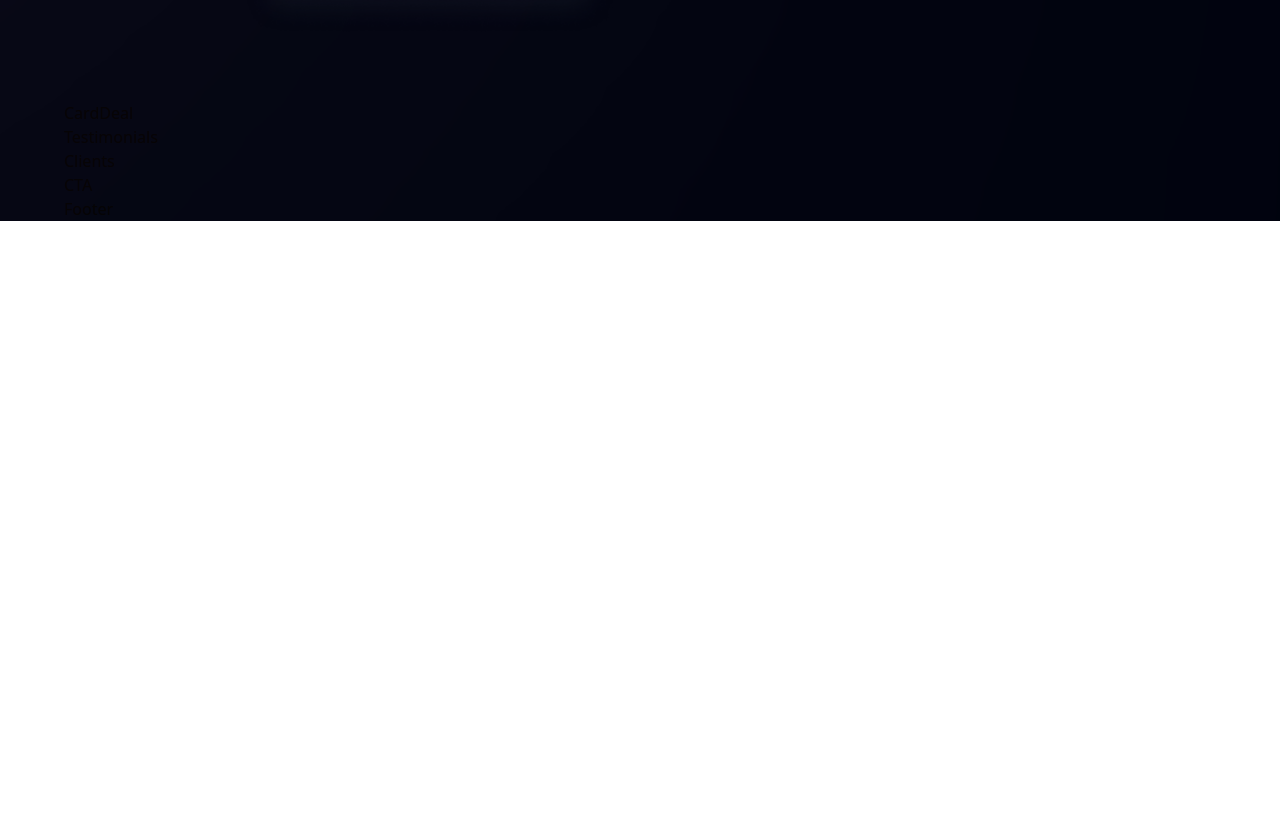
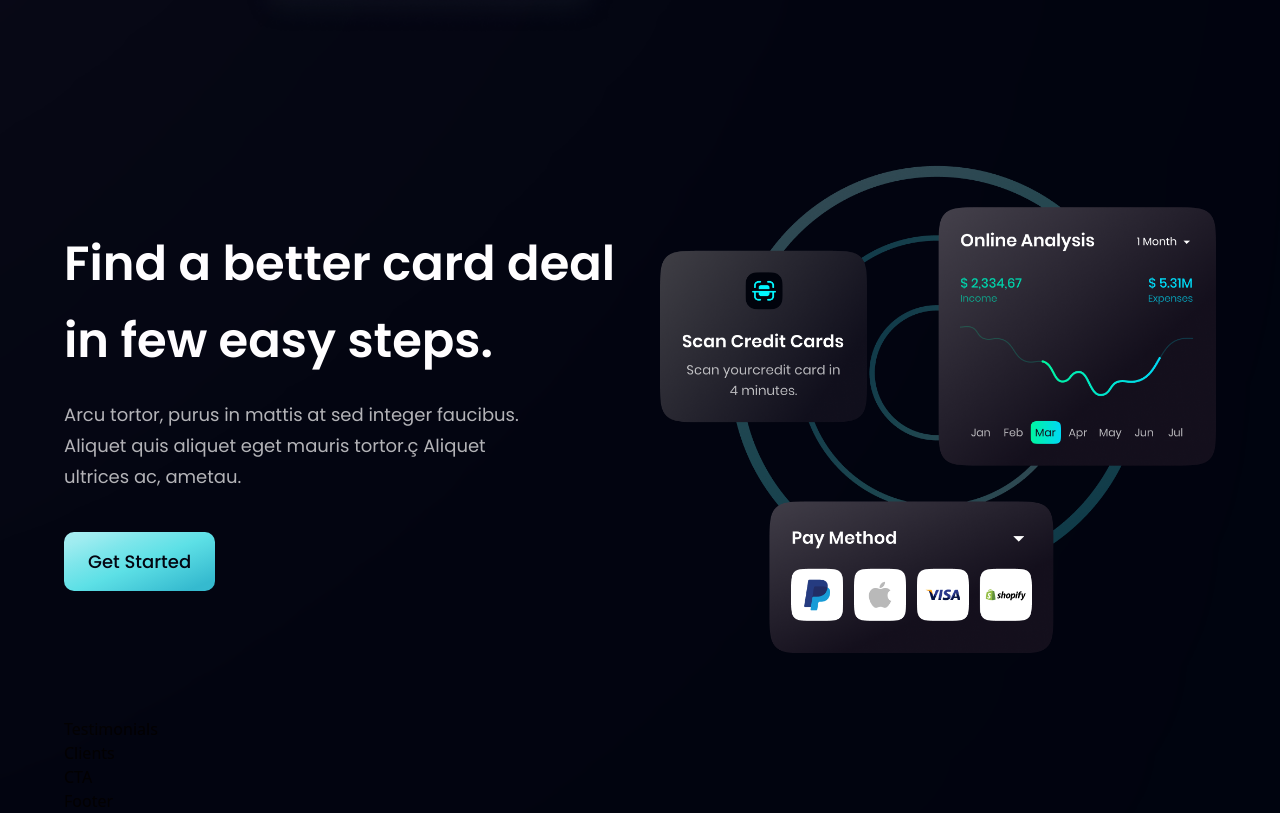
Before and after one commit to catuchi/bank-app, a React (Vite) app: page / in a window 1280 px wide. Shown: the part 2057-2870 px from the top of the page. Before the commit the page ends 2278 px from the top, so only its background shows below. Built offline with nearby package versions, Linux system fonts and the light colour scheme.

Commit message:
implement cardDeal component

```diff
--- a/src/components/Button.jsx
+++ b/src/components/Button.jsx
@@ -6,7 +6,7 @@
       type="button"
       className={`py-4 px-6 bg-blue-gradient font-poppins font-medium text-[18px] text-primary outline-none ${styles} rounded-[10px]`}
     >
-      Button
+      Get Started
     </button>
   );
 };
--- a/src/components/CardDeal.jsx
+++ b/src/components/CardDeal.jsx
@@ -1,7 +1,30 @@
 import React from "react";
+import { card } from "../assets";
+import styles, { layout } from "../style";
+import Button from "./Button";
 
 const CardDeal = () => {
-  return <div>CardDeal</div>;
+  return (
+    <section className={layout.section}>
+      <div className={layout.sectionInfo}>
+        <h2 className={styles.heading2}>
+          Find a better card deal <br className="sm:block hidden" /> in few easy
+          steps.
+        </h2>
+
+        <p className={`${styles.paragraph} max-w-[470px] mt-5`}>
+          Arcu tortor, purus in mattis at sed integer faucibus. Aliquet quis
+          aliquet eget mauris tortor.ç Aliquet ultrices ac, ametau.
+        </p>
+
+        <Button styles="mt-10" />
+      </div>
+
+      <div className={layout.sectionImg}>
+        <img src={card} alt="card" className="w-[100%] h-[100%]" />
+      </div>
+    </section>
+  );
 };
 
 export default CardDeal;
```
